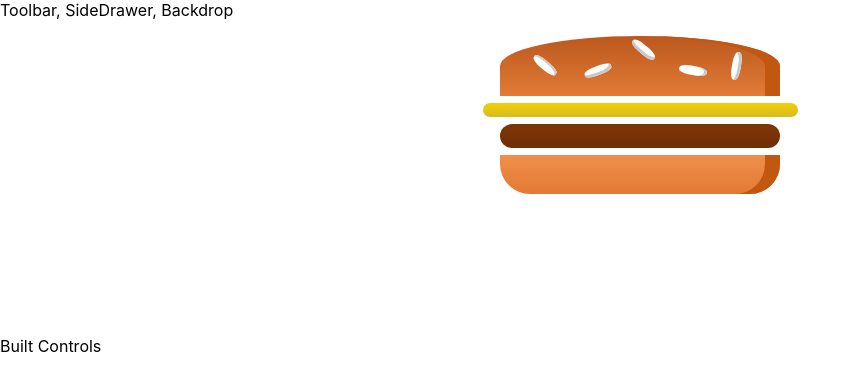
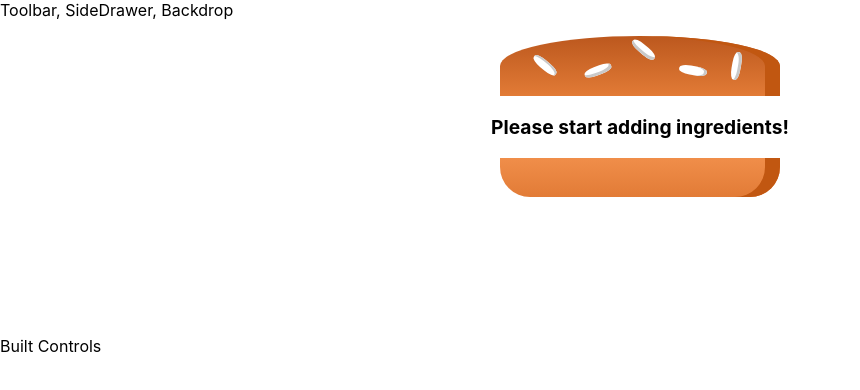
Before and after one commit to Devanshvashishta/Burgerbuilder, a React (Create React App) app: page / in a window 1280 px wide. Shown: the top 390 px of the page, without its empty margins (0-860 px from the left). Built offline with nearby package versions, Linux system fonts and the light colour scheme.

Commit message:
Burger taking Shape and addong ingredients dynamically

```diff
--- a/src/components/Burger/Burger.js
+++ b/src/components/Burger/Burger.js
@@ -3,11 +3,25 @@
 import Burgeringredient from "./BurgerIngredient/BurgerIngridient";
 
 const Burger = (props) => {
+
+    let transformedIngredients = Object.keys(props.ingredients)
+        .map(igKey => {
+            return [...Array(props.ingredients[igKey])].map((_,i)=>
+        {
+         return   <Burgeringredient key={igKey +    i} type={igKey} />;
+        });
+    }).reduce((arr, el)=>{
+        return arr.concat(el)
+    },[]);
+
+    if (transformedIngredients.length === 0){
+        transformedIngredients=<p>Please start adding ingredients!</p>
+    }
+    console.log(transformedIngredients);
 return(
     <div className={Classes.Burger}>
         <Burgeringredient type="bread-top"/>
-        <Burgeringredient type="cheese"/>
-        <Burgeringredient type="meat"/>
+        {transformedIngredients}
         <Burgeringredient type="bread-bottom"/>
     </div>
 );
--- a/src/containers/BurgerBuilder/BurgerBuilder.js
+++ b/src/containers/BurgerBuilder/BurgerBuilder.js
@@ -8,12 +8,17 @@
     //     this.state
     // }
     state ={
-
+            ingredients:{
+                salad: 0,
+                bacon: 0,
+                cheese: 0,
+                meat: 0,
+            }
     }
 render(){
     return(
         <Auxilary>
-            <Burger />
+            <Burger ingredients={this.state.ingredients}/>
             <div>Built Controls</div>
         </Auxilary>
     );
```
